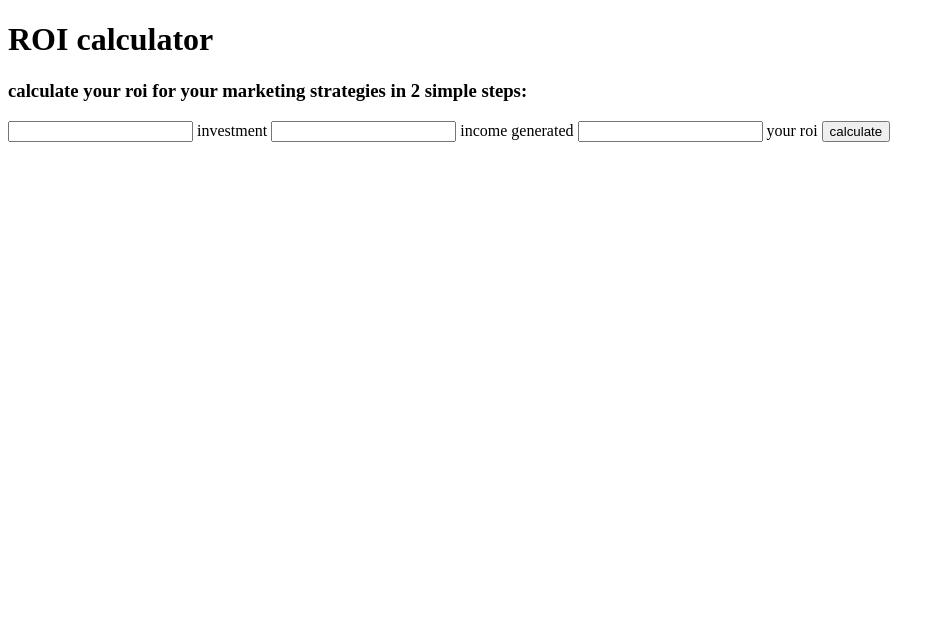
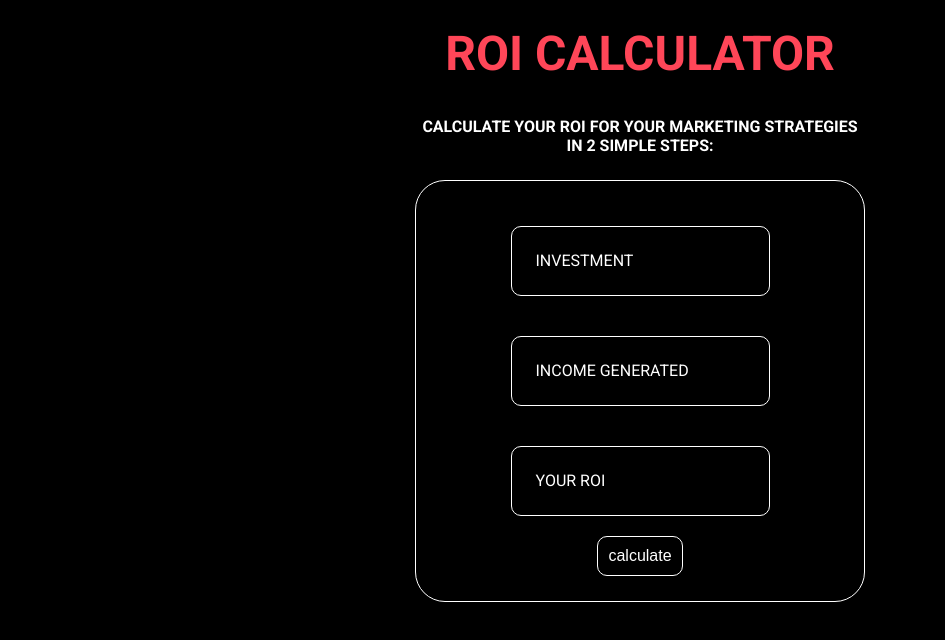
Before and after one commit to willoid/roi, a plain HTML site: page index.html in a window 1280 px wide. Shown: the whole page, without its empty margins (0-945 px from the left). Drawn offline with Linux system fonts and the light colour scheme.

Commit message:
finished style

```diff
--- a/index.html
+++ b/index.html
@@ -1,24 +1,42 @@
 <!DOCTYPE html>
 <html lang="en">
   <head>
-    <meta charset="UTF-8">
-    <meta http-equiv="X-UA-Compatible" content="IE=edge">
-    <meta name="viewport" content="width=device-width, initial-scale=1.0">
+    <meta charset="UTF-8" />
+    <meta http-equiv="X-UA-Compatible" content="IE=edge" />
+    <meta name="viewport" content="width=device-width, initial-scale=1.0" />
+    <link rel="stylesheet" href="style.css" />
+    <link rel="preconnect" href="https://fonts.gstatic.com" />
+    <link
+      href="https://fonts.googleapis.com/css2?family=Roboto:wght@100;300;400;500;700&display=swap"
+      rel="stylesheet"
+    />
     <title>ROI</title>
   </head>
   <body>
     <div class="wrapper">
       <h1>ROI calculator</h1>
-        <h3>calculate your roi for your marketing strategies in 2 simple steps:</h3>
-        <form>
-            <input type="number" id="investment"/>
+      <h3>
+        calculate your roi for your marketing strategies in 2 simple steps:
+      </h3>
+      <form onsubmit="calculateRoi()">
+        <div class="inputContainer">
+          <input type="number" id="investment" placeholder=" " />
           <label for="investment">investment</label>
-            <input type="number" id="income"/>
+        </div>
+
+        <div class="inputContainer">
+          <input type="number" id="income" placeholder=" " />
           <label for="income">income generated</label>
-            <input type="number" id="result" />
+        </div>
+
+        <div class="inputContainer">
+          <input type="number" id="result" placeholder=" " value="0.00 €"/>
           <label for="result">your roi</label>
-            <input type="submit" value="calculate"/>
+        </div>
+
+        <input type="submit" value="calculate" />
       </form>
     </div>
+    <script src="./index.js"></script>
   </body>
 </html>
--- a/index.js
+++ b/index.js
@@ -0,0 +1,14 @@
+const investment = document.getElementById("investment");
+const income = document.getElementById("income");
+
+function calculateRoi() {
+    let investmentCost = investment.value;
+    let incomeGenerated = income.value;
+
+    var firstParam = incomeGenerated - investmentCost;
+    var result = firstParam / investmentCost;
+
+    console.log(result);
+    console.log(investmentCost);
+    console.log(incomeGenerated);
+}
--- a/style.css
+++ b/style.css
@@ -0,0 +1,95 @@
+* {
+    margin: 0;
+    padding: 0;
+    box-sizing: border-box;
+}
+
+body {
+    font-family: 'Roboto', sans-serif;
+    background: black;
+}
+
+.wrapper {
+    display: flex;
+    flex-direction: column;
+    align-items: center;
+    justify-content: center;
+    max-width: 500px;
+    margin: auto;
+}
+
+h1 {
+    color:#ff4658;
+    font-size: 3rem;
+    text-align: center;
+    padding: 25px 25px 10px 25px;
+    text-transform: uppercase;
+}
+h3 {
+    color: white;
+    font-size: 1rem;
+    text-align: center;
+    padding: 25px;
+    text-transform: uppercase;
+}
+form {
+    width: 90%;
+    display: flex;
+    flex-direction: column;
+    justify-content: space-around;
+    align-items: center;
+    position: relative;
+    border-radius: 30px;
+    border: white solid 1px;
+    padding: 25px;
+}
+.inputContainer {
+    position: relative;
+    display: flex;
+    flex-direction: column;
+    margin: 20px;
+}
+label {
+    cursor: pointer;
+    grid-template-rows: 125px 1fr;
+    row-gap: 25px;
+    text-align: left;
+    color: white;
+    position: absolute;
+    text-transform: uppercase;
+    top: 25px;
+    left: 25px;
+    transition: all 200ms ease-in-out;
+}
+
+input {
+    padding: 25px;
+    font-size: 1rem;
+    border: 1px solid white;
+    background: black;
+    border-radius: 10px;
+    color: white;
+}
+
+input:hover {
+    cursor: text;
+    border: #ff4658 1px solid;
+    transition: all 200ms ease-in-out;
+}
+
+input:focus {
+    outline: none;
+    border: #ff4658 1px solid;
+}
+
+input:focus + label, input:not(:placeholder-shown) + label {
+    font-size: 0.8rem;
+    top: -8px;
+    left: 13px;
+    background: black;
+}
+
+input[type=submit] {
+    color: white;
+    padding: 10px;
+}
```
Lines whose indentation alone changed are shown as unchanged.
